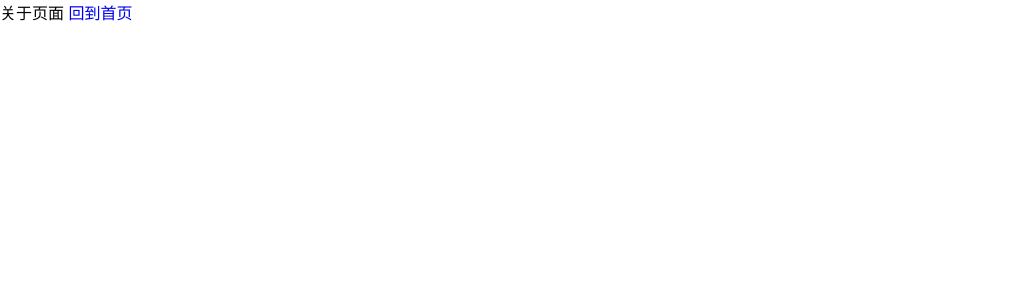
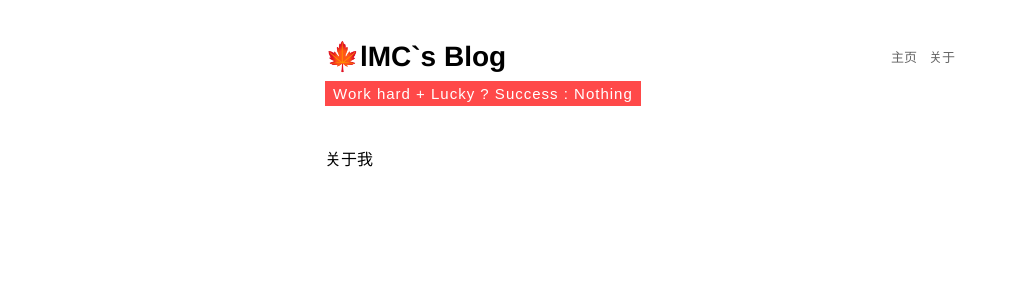
Before and after one commit to limingcan562/limingcan562.github.io, a Nuxt app: page /about in a window 1280 px wide. Shown: the top 300 px of the page, without its empty margins (0-1014 px from the left). Built offline with nearby package versions, Linux system fonts and the light colour scheme.

Commit message:
正在制作

```diff
--- a/components/header/index.vue
+++ b/components/header/index.vue
@@ -1,21 +1,52 @@
 <template>
 <header>
-    <div class="l">
+    <div class="t">
         <h1>
             <nuxt-link to="/">🍁lMC`s Blog</nuxt-link>
-            <p class="des">work hard + lucky ? success : null</p>
         </h1>
-    </div>
-    <div class="r">
+        <nav>
             <nuxt-link to="/">主页</nuxt-link>
             <nuxt-link class="about_btn" to="/about">关于</nuxt-link>
+        </nav>
     </div>
+    <p class="header_des" id="header_des">{{startDesText}}</p>
 </header>
 </template>
 
 <script>
+import {gsap}  from 'gsap';
+import TextPlugin from 'gsap/TextPlugin';
+gsap.registerPlugin(TextPlugin);
+
+
 export default {
+    data() {
+        return {
+            startDesText: 'Success',
+            desText: 'Work hard + Lucky ? Success : Nothing'
+        }
+    },
 
+    mounted() {
+        const
+        delay = 2,
+        duration = 3.5;
+
+        this.des_Ani = gsap.timeline({
+            delay: delay - 1,
+            defaults: {
+                duration,
+                ease: 'none'
+            },
+            onComplete: () => {
+                setTimeout(() => this.des_Ani.reverse(), delay * 1000);
+            },
+            onReverseComplete: () => {
+                setTimeout(() => this.des_Ani.restart(), delay * 1000);
+            }
+        })
+        .to('#header_des', {text: this.desText});
+    },
 }
 </script>
 
@@ -23,40 +54,46 @@ export default {
 header{
     max-width: 630px;
     margin: 0 auto;
-    // border-bottom: 1px solid rgb(238, 238, 238);
-    display: flex;
-    justify-content: space-between;
-    align-items: center;
     padding: 40px 20px 0;
+
 
     a{
         color: #000;
     }
 
-    .l{
+    .t{
+        display: flex;
+        justify-content: space-between;
+        align-items: center;
+
         h1{
             font-size: 28px;
             color: #666;
         }
 
-        .des{
-            padding: 5px 8px;
-            margin-top: 5px;
-            font-size: 18px;
-            background: rgba(0, 0, 0, .2);
-        }
-    }
-
-    .r{
+        nav{
             .about_btn{
                 margin-left: 12px;
             }
 
             a{
                 color: #666;
-            font-size: 14px;
+                font-size: 13px;
                 font-weight: 500;
             }
         }
     }
+
+    .header_des{
+        padding: 0 8px;
+        margin-top: 8px;
+        font-size: 15px;
+        background: rgb(255, 73, 73, .7);
+        display: inline-block;
+        font-family: Rockwell, sans-serif;
+        letter-spacing: 1px;
+        line-height: 25px;
+        color: #fff;
+    }
+}
 </style>
--- a/nuxt.config.js
+++ b/nuxt.config.js
@@ -1,4 +1,4 @@
-const path = require('path')
+const path = require('path');
 
 export default {
   // Global page headers: https://go.nuxtjs.dev/config-head
@@ -10,7 +10,7 @@ export default {
     meta: [
       { charset: 'utf-8' },
       { name: 'viewport', content: 'width=device-width, initial-scale=1,user-scalable=no' },
-      { name: 'keywords', content: '李明灿的博客'},
+      { name: 'keywords', content: '李明灿的博客, lMC`s Blog'},
       { hid: 'description', name: 'description', content: '李明灿的博客，用来记录李明灿平时项目的一些总结，复盘' },
       { name: 'author', content: '804666207@qq.com'},
       { name: 'renderer', content: 'webkit'}
@@ -42,7 +42,9 @@ export default {
 
   // Build Configuration: https://go.nuxtjs.dev/config-build
   build: {
-    transpile: [/^element-ui/],
+    transpile: [
+      'gsap'
+    ],
     /*
     ** You can extend webpack config here
     */
@@ -59,7 +61,7 @@ export default {
 
 
   server: {
-    port: 2000 // default: 3000
+    port: 2001 // default: 3000
   },
 
   target: 'static'
--- a/package.json
+++ b/package.json
@@ -20,6 +20,7 @@
   },
   "devDependencies": {
     "frontmatter-markdown-loader": "^3.6.2",
-    "gh-pages": "^3.1.0"
+    "gh-pages": "^3.1.0",
+    "gsap": "^3.6.1"
   }
 }
--- a/pages/about/index.vue
+++ b/pages/about/index.vue
@@ -1,17 +1,32 @@
 <template>
-    <div class="about_container">
-        关于页面
+    <div class="about_content">
+        <Header />
 
-        <nuxt-link to="/">回到首页</nuxt-link>
+        <main>
+            关于我
+        </main>
     </div>
 </template>
 
 <script>
+import Header from '@/components/header/index.vue';
+
 export default {
+    async asyncData() {
+    // const md =  await import('./index.md');
+    // console.log(md);
+    },
 
+    components: {
+        Header
+    }
 }
 </script>
 
 <style>
-
+main{
+    width: 630px;
+    padding: 40px 20px 0;
+    margin: 0 auto;
+}
 </style>
--- a/pages/index.vue
+++ b/pages/index.vue
@@ -1,8 +1,6 @@
 <template>
-  <div class="main_container">
+  <div class="main_cotent">
     <Header />
-    <!-- <nuxt-link to="/">主页</nuxt-link>
-    <nuxt-link to="/about">关于</nuxt-link> -->
   </div>
 </template>
 
@@ -16,7 +14,7 @@ export default {
   },
 
   components: {
-
+    Header
   }
 }
 </script>
```
Also changed, not shown: deploy.js (+5 -4 lines). Lines whose indentation alone changed are shown as unchanged.
